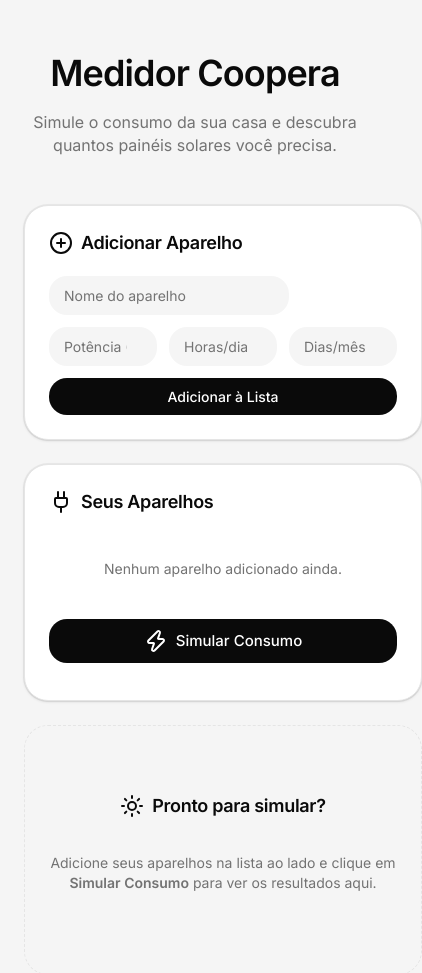
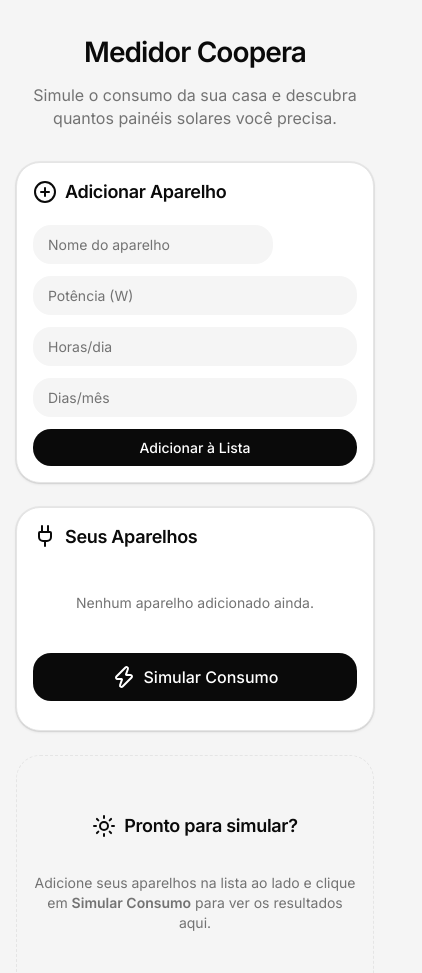
Before and after one commit to cleiton9321-dev/medidor-coopera, a website: page public/index.html in a window 390 px wide. Shown: the top 973 px of the page, 422 px wide, since content can reach past the window. Drawn offline with nearby package versions, Linux system fonts and the light colour scheme.

Commit message:
style: ajusta responsividade do layout para dispositivos moveis

```diff
--- a/public/style.css
+++ b/public/style.css
@@ -358,3 +358,50 @@ td {
   height: 24px;
   color: var(--color-mid-gray);
 }
+/* --- AJUSTES PARA CELULAR --- */
+@media (max-width: 768px) {
+  .dashboard {
+    grid-template-columns: 1fr; /* Uma coluna só */
+    padding: 0 16px 24px 16px;
+  }
+
+  header {
+    padding: 32px 16px;
+  }
+
+  header h1 {
+    font-size: 28px; /* Título menor pro celular */
+  }
+
+  .card {
+    padding: 16px;
+  }
+
+  /* Faz os 3 inputs ficarem um embaixo do outro */
+  .input-row {
+    flex-direction: column;
+  }
+
+  /* Resultados em uma coluna só, em vez de 3 lado a lado */
+  .resumo-grid {
+    grid-template-columns: 1fr;
+  }
+
+  /* Ajusta a tabela para não vazar a tela */
+  .tabela-wrapper {
+    margin: 0 -16px; /* Puxa a tabela pras bordas */
+    padding: 0 16px;
+  }
+
+  th,
+  td {
+    padding: 8px 4px;
+    font-size: 12px; /* Fonte menor pra caber */
+  }
+
+  /* O botão de simular fica maior no celular */
+  .btn-simular {
+    height: 48px;
+    font-size: 16px;
+  }
+}
```
